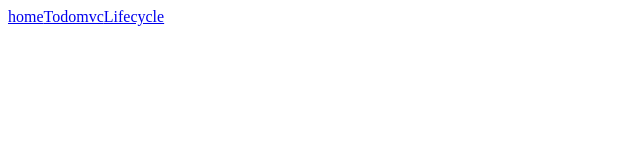
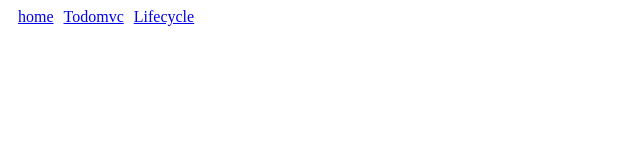
Before and after one commit to Rukeith/react-training, a React app: page / in a window 1280 px wide. Shown: the top 160 px of the page, without its empty margins (0-640 px from the left). Built offline with nearby package versions, Linux system fonts and the light colour scheme.

Commit message:
加入 style

```diff
--- a/src/components/Todomvc/TodoItem.jsx
+++ b/src/components/Todomvc/TodoItem.jsx
@@ -7,7 +7,7 @@ export default class TodoItem extends Component {
             <li>
                 <input type="checkbox" onChange={item.toggleStatus.bind(null, item.id)} checked={item.completed} />
                 <span>{item.todo}</span>
-                <button style={{marginLeft: '20px'}} onClick={item.delTodo.bind(null, item.id)}>X</button>
+                <button className="del-todo-btn" onClick={item.delTodo.bind(null, item.id)}>X</button>
             </li>
         )
     }
--- a/src/containers/App.jsx
+++ b/src/containers/App.jsx
@@ -5,9 +5,9 @@ export default class App extends Component {
     render() {
         return (
             <div>
-                <Link to="/">home</Link>
-                <Link to="/todomvc">Todomvc</Link>
-                <Link to="/lifecycle">Lifecycle</Link>
+                <Link className="link" to="/">home</Link>
+                <Link className="link" to="/todomvc">Todomvc</Link>
+                <Link className="link" to="/lifecycle">Lifecycle</Link>
                 {this.props.children}
             </div>
         )
--- a/src/index.js
+++ b/src/index.js
@@ -6,6 +6,8 @@ import { Router, Route, browserHistory } from 'react-router'
 import App from './containers/App'
 import Todomvc from './containers/Todomvc'
 import Lifecycle from './containers/Lifecycle'
+
+import './style/main.css'
 
 render(
     <Router history={browserHistory}>
--- /dev/null
+++ b/src/style/main.css
@@ -0,0 +1,7 @@
+.link {
+    margin-left: 10px;
+}
+
+.del-todo-btn {
+    margin-left: 20px;
+}
```
